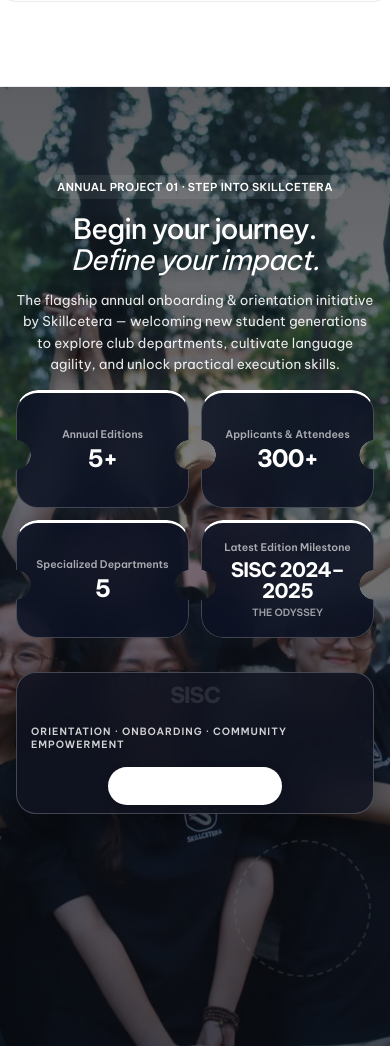
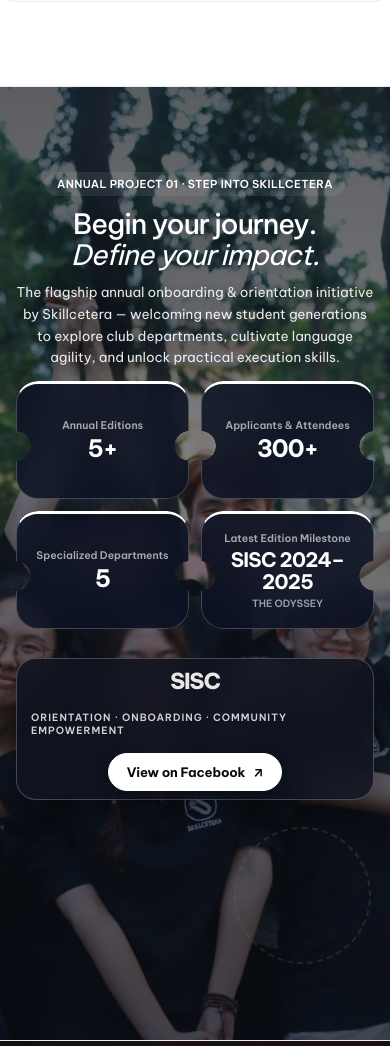
Before and after one commit to skillcetera-tech/skillcetera-general-website, a website with bundled scripts: page index.html in a window 390 px wide. Shown: the part 2156-3202 px from the top of the page. Built offline with nearby package versions, Linux system fonts and the light colour scheme; files whose address does not match are found by name.

Commit message:
fix(ui): fix 'View on Facebook' button visibility and text contrast in Step Into section

```diff
--- a/public/data/content.json
+++ b/public/data/content.json
@@ -286,6 +286,10 @@
         "label": "Latest Edition Milestone",
         "edition": "SISC 2024–2025",
         "theme": "THE ODYSSEY"
+      },
+      "cta": {
+        "label": "View on Facebook",
+        "url": "https://www.facebook.com/skillcetera"
       }
     },
     "esc": {
--- a/src/content/site-data.js
+++ b/src/content/site-data.js
@@ -290,6 +290,10 @@ export const ANNUAL_EVENTS = {
       "label": "Latest Edition Milestone",
       "edition": "SISC 2024–2025",
       "theme": "THE ODYSSEY"
+    },
+    "cta": {
+      "label": "View on Facebook",
+      "url": "https://www.facebook.com/skillcetera"
     }
   },
   "esc": {
--- a/src/event-scenes.js
+++ b/src/event-scenes.js
@@ -96,7 +96,7 @@ export function initEventScenes({ headerOffset = () => 76 } = {}) {
   function syncLayout() {
     layoutFrame = 0;
     if (destroyed) return;
-    const available = innerHeight - headerOffset();
+    const available = Math.max(innerHeight - headerOffset(), 640);
     scenes.forEach(scene => {
       const canFit = desktop.matches && !reduced.matches;
       if (canFit) {
--- a/src/styles.css
+++ b/src/styles.css
@@ -864,12 +864,13 @@ body.intro #app {
   position: relative;
   z-index: 3;
   height: 100%;
+  min-height: 100%;
   display: flex;
   flex-direction: column;
   align-items: center;
   justify-content: center;
-  gap: 14px;
-  padding: 24px 16px 20px;
+  gap: clamp(8px, 1.4vh, 14px);
+  padding: clamp(16px, 2.5vh, 24px) 16px clamp(16px, 2.5vh, 20px);
 }
 
 .event-description {
@@ -958,19 +959,38 @@ body.intro #app {
 }
 
 .btn-sisc {
-  background: var(--white);
-  color: var(--black);
-  border-color: var(--white);
-  font-weight: 600;
+  background: #ffffff !important;
+  color: #06090e !important;
+  border: 1px solid #ffffff;
+  font-weight: 700;
+  box-shadow: 0 4px 14px rgba(0, 0, 0, 0.28);
+  display: inline-flex;
+  align-items: center;
+  justify-content: center;
+  gap: 8px;
+}
+.btn-sisc span {
+  color: inherit !important;
 }
 .btn-sisc:hover {
-  background: var(--soft);
-  color: var(--black);
-  box-shadow: 0 8px 24px rgba(255, 255, 255, 0.28);
+  background: #f0f3f8 !important;
+  color: #000000 !important;
+  transform: translateY(-1px);
+  box-shadow: 0 6px 20px rgba(255, 255, 255, 0.4);
 }
 
 .event-step-into .event-ghost {
-  color: rgba(255, 255, 255, 0.1);
+  color: rgba(255, 255, 255, 0.9);
+}
+
+.event-step-into .logos {
+  background: rgba(12, 16, 26, 0.9);
+  border: 1px solid rgba(255, 255, 255, 0.25);
+  box-shadow: 0 12px 32px rgba(0, 0, 0, 0.45);
+}
+
+.event-step-into .logo-tag {
+  color: rgba(255, 255, 255, 0.85);
 }
 
 .sisc-ring {
--- a/src/tokens.css
+++ b/src/tokens.css
@@ -1,6 +1,7 @@
 :root {
   /* Base identity */
   --white: #ffffff;
+  --black: #06090e;
   --bg: #ffffff;
   --bg-root: #e9ecf2;
   --ink: #101010;
```
Also changed, not shown: index.html (+4 -0 lines), scripts/inject-html.mjs (+16 -0 lines).
